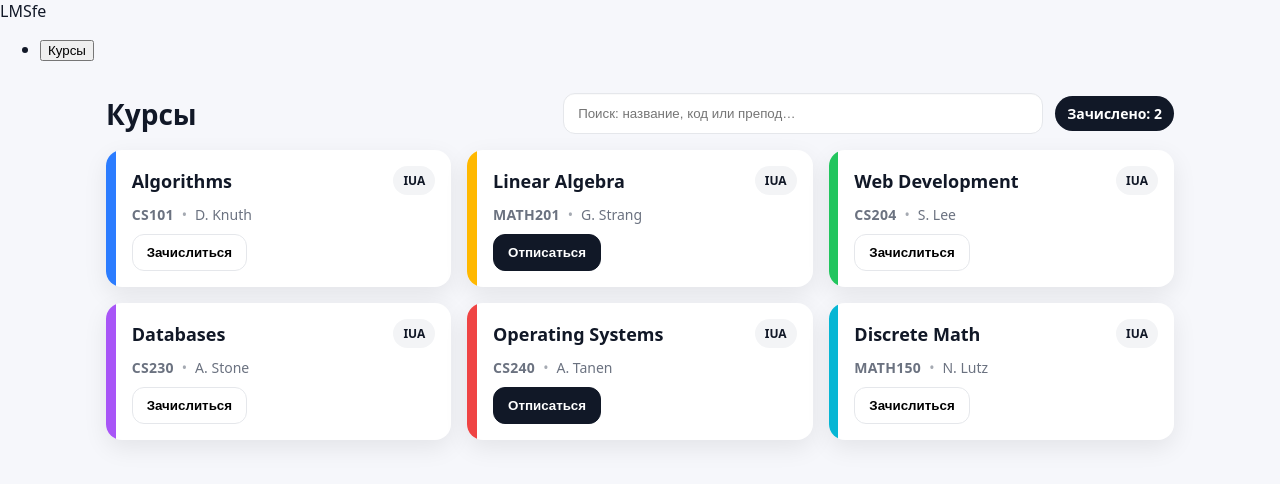
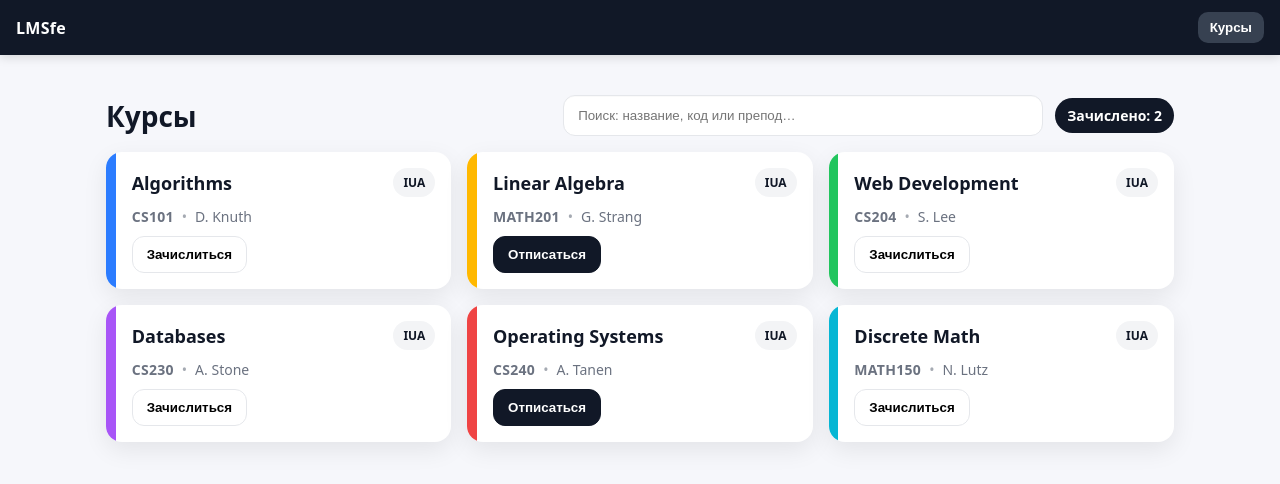
Before and after one commit to codepharm99/lmsfe, a React (Create React App) app: page / in a window 1280 px wide. Shown: the top 484 px of the page. Built offline with nearby package versions, Linux system fonts and the light colour scheme.

Commit message:
App-Js + Nav добавлене навигации на страницу

```diff
--- a/src/App.js
+++ b/src/App.js
@@ -1,34 +1,18 @@
 import React, { useState } from "react";
+import Nav from "./navSys/Nav";
 import CoursePage from "./pagesSys-moduleOne/CoursePage";
-import "./courses.css";
+import "./App.css";
 
 const PAGES = {
   courses: { title: "Курсы", element: <CoursePage /> },
-  // students: { title: "Студенты", element: <StudentsPage /> },
-  // profile:  { title: "Профиль",  element: <ProfilePage /> },
 };
 
 export default function App() {
   const [page, setPage] = useState("courses");
-
+  const navItems = Object.entries(PAGES).map(([key, v]) => ({ key, title: v.title }));
   return (
     <div className="appShell">
-      <nav className="topbar">
-        <div className="brand">LMSfe</div>
-        <ul className="nav">
-          {Object.entries(PAGES).map(([key, { title }]) => (
-            <li key={key}>
-              <button
-                className={`nav-btn ${key === page ? "active" : ""}`}
-                onClick={() => setPage(key)}
-              >
-                {title}
-              </button>
-            </li>
-          ))}
-        </ul>
-      </nav>
-
+      <Nav items={navItems} activeKey={page} onChange={setPage} brand="LMSfe" />
       <main className="page">{PAGES[page].element}</main>
     </div>
   );
--- /dev/null
+++ b/src/navSys/Nav.jsx
@@ -0,0 +1,45 @@
+import React, { useRef } from "react";
+import "./nav.css";
+
+export default function Nav({ items, activeKey, onChange, brand = "LMSfe" }) {
+  const listRef = useRef(null);
+
+  const onKey = (e, idx) => {
+    const buttons = listRef.current?.querySelectorAll("button.nav-btn") ?? [];
+    if (!buttons.length) return;
+
+    let next = idx;
+    if (e.key === "ArrowRight") next = (idx + 1) % buttons.length;
+    if (e.key === "ArrowLeft")  next = (idx - 1 + buttons.length) % buttons.length;
+    if (e.key === "Home")       next = 0;
+    if (e.key === "End")        next = buttons.length - 1;
+
+    if (next !== idx) { e.preventDefault(); buttons[next].focus(); }
+    if (e.key === "Enter" || e.key === " ") { e.preventDefault(); onChange(items[idx].key); }
+  };
+
+  return (
+    <nav className="topbar" aria-label="Main">
+      <div className="brand">{brand}</div>
+      <ul className="nav" ref={listRef} role="menubar">
+        {items.map((it, i) => {
+          const active = it.key === activeKey;
+          return (
+            <li key={it.key} role="none">
+              <button
+                className={`nav-btn ${active ? "active" : ""}`}
+                role="menuitem"
+                aria-current={active ? "page" : undefined}
+                onClick={() => onChange(it.key)}
+                onKeyDown={(e) => onKey(e, i)}
+              >
+                {it.title}
+                {it.badge != null && <span className="nav-badge">{it.badge}</span>}
+              </button>
+            </li>
+          );
+        })}
+      </ul>
+    </nav>
+  );
+}
--- /dev/null
+++ b/src/navSys/nav.css
@@ -0,0 +1,26 @@
+.topbar {
+  position: sticky; top: 0; z-index: 10;
+  display: flex; align-items: center; justify-content: space-between;
+  padding: 12px 16px; background: #111827; color: #fff;
+  box-shadow: 0 2px 10px rgba(0,0,0,.15);
+}
+.brand { font-weight: 800; letter-spacing: .3px; }
+
+.nav { display: flex; gap: 8px; list-style: none; margin: 0; padding: 0; }
+.nav-btn {
+  border: 0; background: transparent; color: #e5e7eb;
+  padding: 8px 12px; border-radius: 10px; cursor: pointer; font-weight: 600;
+  position: relative;
+}
+.nav-btn:hover, .nav-btn:focus { background: #374151; outline: none; }
+.nav-btn.active { background: #2563eb; color: #fff; }
+
+.nav-badge {
+  margin-left: 8px; padding: 2px 6px; font-size: 12px;
+  background: #111827; color: #fff; border-radius: 999px; border:1px solid #00000040;
+}
+
+@media (max-width: 640px) {
+  .brand { font-size: 14px; }
+  .nav-btn { padding: 8px 10px; }
+}
--- a/src/pagesSys-moduleOne/CoursePage.jsx
+++ b/src/pagesSys-moduleOne/CoursePage.jsx
@@ -1,15 +1,16 @@
 import React, { useMemo, useState } from "react";
+import "./courses.css";
 
 const initialCourses = [
-  { id: 1, title: "Algorithms",       code: "CS101",  teacher: "D. Knuth",  org: "IUA",  color: "#2b7cff", enrolled: false },
-  { id: 2, title: "Linear Algebra",   code: "MATH201",teacher: "G. Strang", org: "IUA",  color: "#ffb800", enrolled: true  },
-  { id: 3, title: "Web Development",  code: "CS204",  teacher: "S. Lee",    org: "IUA",  color: "#22c55e", enrolled: false },
-  { id: 4, title: "Databases",        code: "CS230",  teacher: "A. Stone",  org: "IUA",  color: "#a855f7", enrolled: false },
-  { id: 5, title: "Operating Systems",code: "CS240",  teacher: "A. Tanen",  org: "IUA",  color: "#ef4444", enrolled: true  },
-  { id: 6, title: "Discrete Math",    code: "MATH150",teacher: "N. Lutz",   org: "IUA",  color: "#06b6d4", enrolled: false },
+  { id: 1, title: "Algorithms", code: "CS101", teacher: "D. Knuth",  org: "IUA", color: "#2b7cff", enrolled: false },
+  { id: 2, title: "Linear Algebra", code: "MATH201", teacher: "G. Strang", org: "IUA", color: "#ffb800", enrolled: true },
+  { id: 3, title: "Web Development", code: "CS204", teacher: "S. Lee", org: "IUA", color: "#22c55e", enrolled: false },
+  { id: 4, title: "Databases", code: "CS230", teacher: "A. Stone", org: "IUA", color: "#a855f7", enrolled: false },
+  { id: 5, title: "Operating Systems", code: "CS240", teacher: "A. Tanen", org: "IUA", color: "#ef4444", enrolled: true },
+  { id: 6, title: "Discrete Math", code: "MATH150", teacher: "N. Lutz", org: "IUA", color: "#06b6d4", enrolled: false },
 ];
 
-export default function CoursesPage() {
+export default function CoursePage() {
   const [query, setQuery] = useState("");
   const [courses, setCourses] = useState(initialCourses);
 
@@ -26,11 +27,8 @@ export default function CoursesPage() {
     [courses]
   );
 
-  const toggleEnroll = (id) => {
-    setCourses(prev =>
-      prev.map(c => (c.id === id ? { ...c, enrolled: !c.enrolled } : c))
-    );
-  };
+  const toggleEnroll = (id) =>
+    setCourses(prev => prev.map(c => (c.id === id ? { ...c, enrolled: !c.enrolled } : c)));
 
   return (
     <div className="catalog">
@@ -48,9 +46,7 @@ export default function CoursesPage() {
       </header>
 
       <section className="grid">
-        {filtered.length === 0 && (
-          <div className="empty">Ничего не найдено.</div>
-        )}
+        {filtered.length === 0 && <div className="empty">Ничего не найдено.</div>}
 
         {filtered.map(course => (
           <article className="card" key={course.id}>
```
Also changed, not shown: src/pagesSys-moduleOne/courses.css (renamed from src/courses.css).
